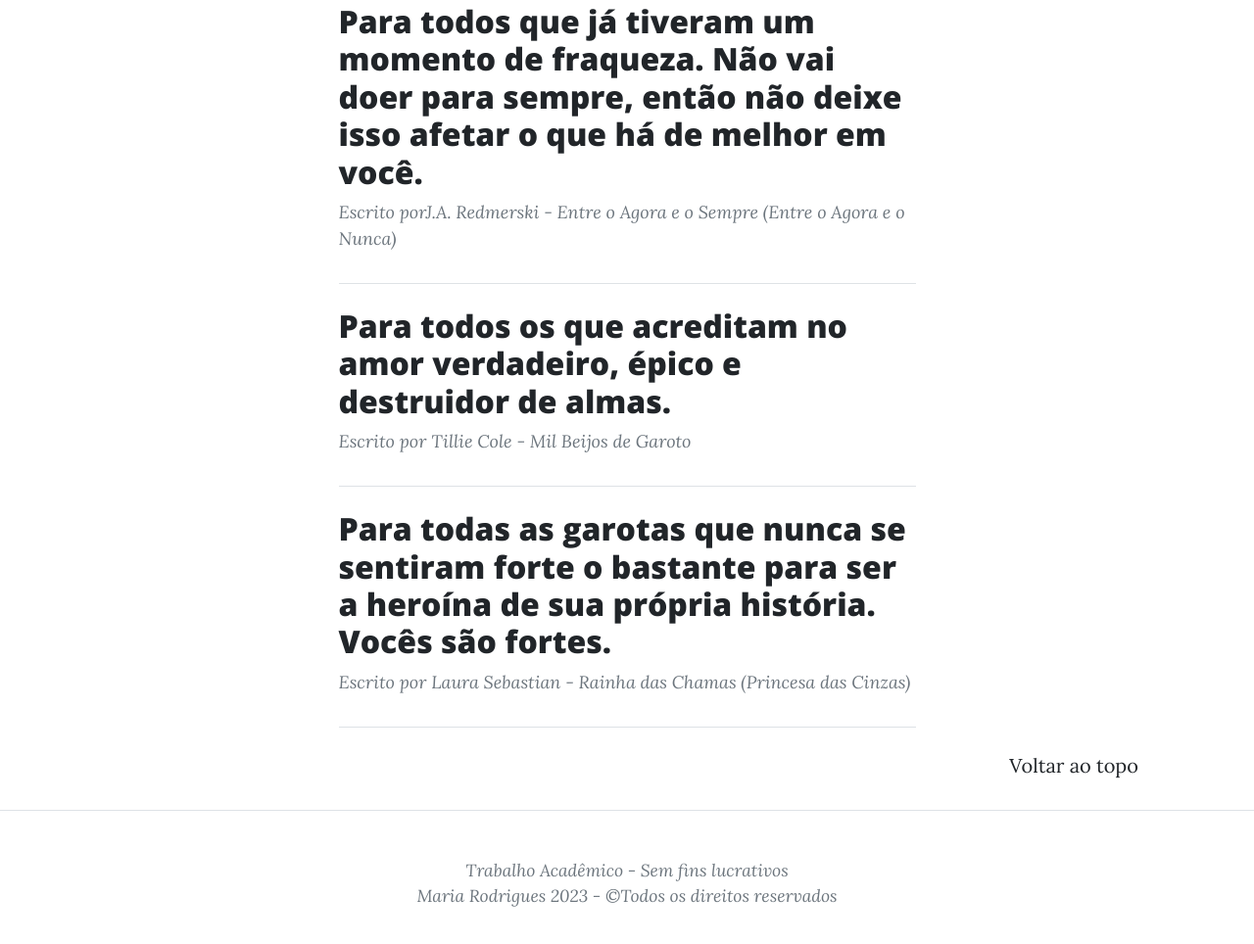
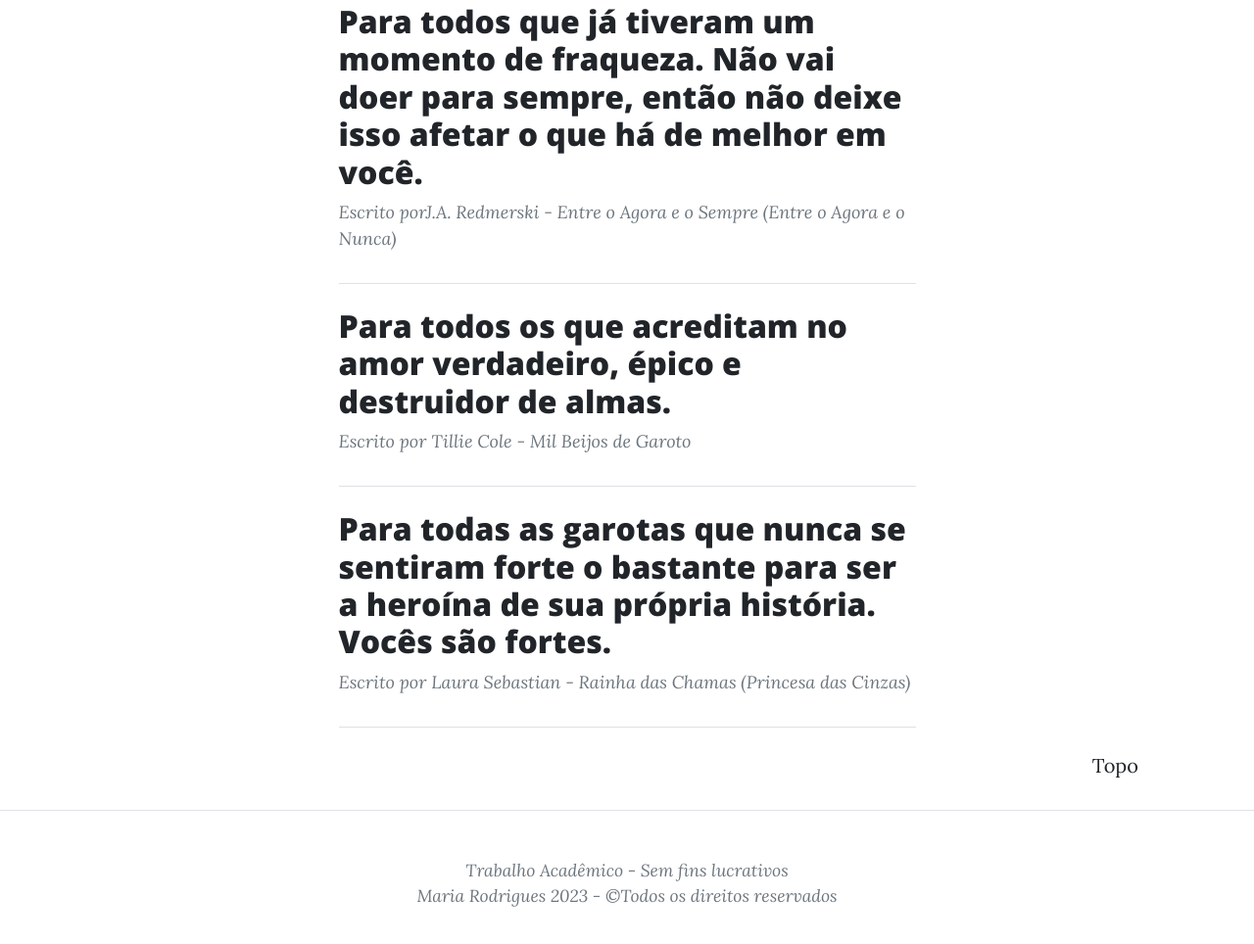
Before and after one commit to mariarodriguesds/mariarodrigues, a plain HTML site: page index.html in a window 1280 px wide. Shown: the part 1460-2424 px from the top of the page at 98% size. Drawn offline with nearby package versions, Linux system fonts and the light colour scheme.

Commit message:
Update index.html

```diff
--- a/index.html
+++ b/index.html
@@ -114,7 +114,7 @@
                     <!-- Divider-->
                     <hr class="my-4" />
                 </div>
-				<div align = "right"><a href ="#">Voltar ao topo</a></div><br><br>
+				<div align = "right"><a href ="#">Topo</a></div><br><br>
             </div>
         </div>
         <!-- Footer-->
```
